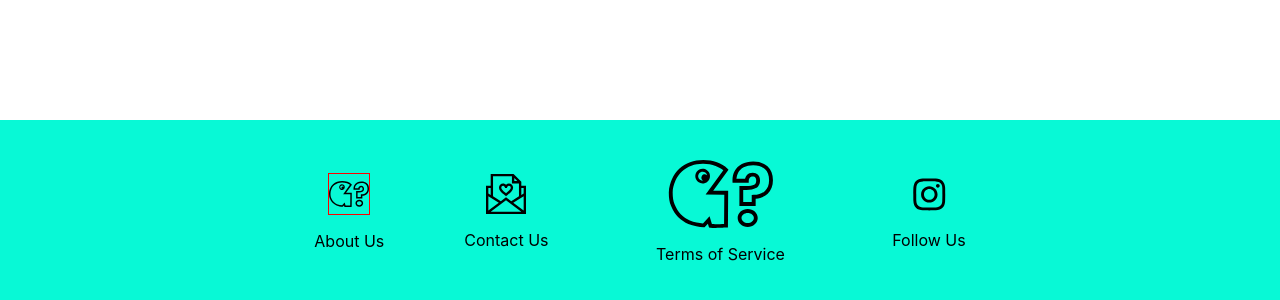
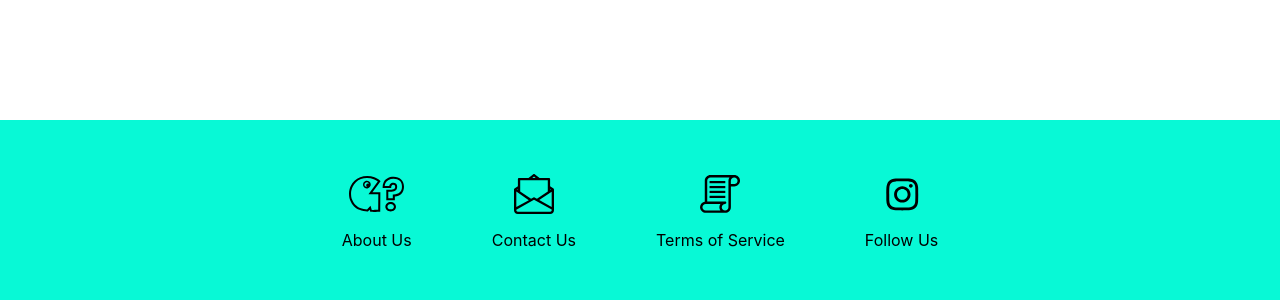
Before and after one commit to WildCodeSchool/Paris-0919-P2-Diabete, a React (Create React App) app in the folder ohmyg/: page / in a window 1280 px wide. Shown: the part 480-780 px from the top of the page. Built offline with nearby package versions, Linux system fonts and the light colour scheme.

Commit message:
footer with new icons

```diff
--- a/ohmyg/src/components/layout/Footer.css
+++ b/ohmyg/src/components/layout/Footer.css
@@ -16,12 +16,6 @@ a {
     color: black;
     display: flex;
 
-}
-
-.footer-icons {
-    width: 40px;
-    height: 40px;
-    border: 1px solid red;
 }
 
 @media screen and (max-width: 1050px) {
@@ -43,19 +37,8 @@ a {
     }
 
     a {
-        display: flex;
         justify-content: center;
         margin: 0 10px;
-        border: 1px solid blue;
-    }
-
-    p {
-        border: 1px solid black;
-    }
-
-    .aboutUs {
-        display: flex;
-        justify-content: flex-start;
     }
 }
 
--- a/ohmyg/src/components/layout/Footer.js
+++ b/ohmyg/src/components/layout/Footer.js
@@ -7,8 +7,7 @@ const Footer = () => {
             <div className="footer">
                 <a href="#">
                     <div className="aboutUs">
-                        <div className="footer-icons">
-                            <svg width="100%" height="100%" viewBox="0 0 180.7 118"  >
+                        <svg  width="55px" height="40px" viewBox="0 0 180.7 118"  >
                             <g>
                                 <path d="M103.6,16.8l-2.1-2c-4.6-4.5-10.7-8.1-18-10.7c-7.2-2.6-15.2-4-23.6-4c-8.1,0-15.9,1.2-23,3.8c-7.1,2.6-13.5,6.4-18.8,11.3
                                     c-5.4,4.9-9.6,11-12.7,18C3.2,38.4,0.1,46.6,0,56.4c-0.1,9.4,1.1,16.8,3.8,23.2C7.3,88,11.4,94.5,16,98.9
@@ -35,47 +34,35 @@ const Footer = () => {
                                     c8.6,0,15.3,2.2,20.3,6.7c4.9,4.4,7.3,10.7,7.3,19.3C174,43.2,171.6,49.2,166.9,53.6z"/>
                             </g>
                         </svg>
-                        </div>
                         <p>About Us</p>
                     </div>
                 </a>
                 <a href="#">
                     <div className="contactUs">
-                        <svg id="Capa_1" enable-background="new 0 0 512 512" height="40" viewBox="0 0 512 512" width="40" xmlns="http://www.w3.org/2000/svg">
-                            <path d="m452 98.787-98.787-98.787h-293.213v150h-60v362h512v-362h-60zm-90-47.574 38.787 38.787h-38.787zm-272-21.213h242v90h90v166.186l-99.189 61.993-66.811-49.901-66.379 49.578-99.621-61.908zm-60 150h30v87.304l-30-18.643zm0 103.982 133.808 83.154-133.808 99.939zm30.15 198.018 195.85-146.278 195.851 146.278zm421.85-14.925-133.401-99.636 133.401-83.375zm0-287.075v68.686l-30 18.75v-87.436z"/>
-                            <path d="m230.556 263.475c16.282 13.888 15.309 13.164 25.444 21.913 9.257-7.974 9.238-8.129 26.596-22.834 35.982-30.483 64.404-54.56 64.404-87.622 0-30.803-23.187-54.932-52.788-54.932-14.49 0-27.615 5.949-37.966 17.206-8.913-9.944-21.393-17.206-37.458-17.206-29.6 0-52.788 24.129-52.788 54.932 0 33.474 27.078 56.573 64.556 88.543zm-11.768-113.475c14.375 0 20.838 15.274 22.476 19.955l3.515 10.045h22.441l3.516-10.045c.285-.815 7.172-19.955 23.476-19.955 12.991 0 22.788 10.718 22.788 24.932 0 19.159-23.74 39.27-53.796 64.731-2.362 2.001-4.76 4.032-7.19 6.1-2.025-1.732-4.02-3.433-5.988-5.113-32.534-27.751-54.026-46.085-54.026-65.718 0-14.214 9.797-24.932 22.788-24.932z"/>
+                        <svg  width="40px" height="40px" viewBox="0 0 114 114"  >
+                            <path d="M112.6,41.3l-9.7-6.4V14.4c0-1.8-1.5-3.3-3.3-3.3H72.8L59,0.6c-1.2-0.9-2.8-0.9-4,0L41.3,11.1H14.4c-1.8,0-3.3,1.5-3.3,3.3
+                            v20.5l-9.7,6.4C0.5,41.9,0,43,0,44v59.3c0,5.9,4.8,10.7,10.7,10.7h92.6c5.9,0,10.7-4.8,10.7-10.7V44C114,42.9,113.5,41.9,112.6,41.3
+                            z M102.9,42.8l1.9,1.3l-1.9,1.3V42.8z M57,7.4l4.8,3.7h-9.7L57,7.4z M17.7,17.7h78.6v32.1l-30.9,21l-6.8-3.8c-1-0.6-2.2-0.6-3.2,0
+                            l-6.8,3.8L17.7,49.8V17.7z M11.1,42.8v2.5L9.3,44L11.1,42.8z M6.6,50.2l35.6,24.3L6.6,94.1V50.2z M107.4,103.3
+                            c0,2.3-1.8,4.1-4.1,4.1H10.7c-2.3,0-4.1-1.8-4.1-4.1v-1.6L57,73.7l50.4,27.8V103.3z M107.4,94L71.9,74.4l35.5-24.1V94z"/>
                         </svg>
                         <p>Contact Us</p>
                     </div>
                 </a>
                 <a href="#">
                     <div className="terms">
-                    <svg width="100%" height="100%" viewBox="0 0 180.7 118"  >
-                                <g>
-                                    <path d="M103.6,16.8l-2.1-2c-4.6-4.5-10.7-8.1-18-10.7c-7.2-2.6-15.2-4-23.6-4c-8.1,0-15.9,1.2-23,3.8c-7.1,2.6-13.5,6.4-18.8,11.3
-                                    c-5.4,4.9-9.6,11-12.7,18C3.2,38.4,0.1,46.6,0,56.4c-0.1,9.4,1.1,16.8,3.8,23.2C7.3,88,11.4,94.5,16,98.9
-                                    c5.9,5.6,11.4,9.4,17.9,12.1c8.7,3.6,19.2,5.2,26.5,5.8l1.6,0.1l5.8-6.3l2,6.7l2.2,0.2c2.5,0.3,5.8,0.4,9.2,0.4
-                                    c8.4,0,17.7-0.6,18.3-0.6l3.1-0.2l0.4-63.6L77,53.3L103.6,16.8z M96.3,60.2l-0.4,50.7c-5,0.2-14.7,0.6-21.1,0.3l-4.1-13.6L59.3,110
-                                    c-6.7-0.7-15.5-2.1-22.8-5.1c-5.7-2.4-10.6-5.7-15.8-10.7C16.7,90.3,13.1,84.5,10,77c-2.3-5.6-3.3-11.9-3.3-20.6
-                                    c0-6.6,1.6-13,4.9-20.7C14.3,29.6,18,24.3,22.7,20c4.7-4.3,10.2-7.6,16.5-9.9c6.3-2.3,13.3-3.5,20.6-3.4c7.7,0.1,14.8,1.3,21.4,3.6
-                                    c5.3,1.9,9.8,4.4,13.4,7.3L63.9,59.9L96.3,60.2z"/>
-                                    <path d="M69,35.5c2-2.7,2.8-6.1,2.3-9.5c-0.5-3.4-2.3-6.3-5.1-8.3h0c-5.7-4.1-13.7-2.9-17.8,2.8s-2.9,13.7,2.8,17.8
-                                    c2.2,1.6,4.8,2.5,7.5,2.5c0.7,0,1.3-0.1,2-0.2C64,40.1,67,38.3,69,35.5z M54.1,34.4c-3.5-2.6-4.3-7.5-1.7-11
-                                    c1.5-2.1,3.9-3.2,6.4-3.2c1.6,0,3.2,0.5,4.6,1.5h0c1.6,1.2,2.7,2.9,3.1,4.9c-0.2-0.2-0.4-0.4-0.7-0.6c-2.6-1.9-6.3-1.3-8.2,1.3
-                                    c-1.9,2.6-1.3,6.3,1.3,8.2c0.2,0.2,0.5,0.3,0.8,0.5C57.7,36,55.7,35.5,54.1,34.4z"/>
-                                </g>
-                                <g>
-                                    <path  d="M136.9,116.1c9.6,0,17.4-6.9,17.4-15.5s-7.8-15.5-17.4-15.5c-9.6,0-17.4,6.9-17.4,15.5
-                                    S127.3,116.1,136.9,116.1z M136.9,91.9c5.9,0,10.7,3.9,10.7,8.8c0,4.8-4.8,8.8-10.7,8.8c-5.9,0-10.7-3.9-10.7-8.8
-                                    C126.2,95.8,131,91.9,136.9,91.9z"/>
-                                    <path  d="M180.7,35.3c0-10.4-3.2-18.6-9.5-24.3c-6.2-5.6-14.5-8.5-24.8-8.5c-7.6,0-14.1,1.5-19.6,4.4
-                                    c-5.6,2.9-9.8,7.1-12.5,12.3c-2.7,5.1-4,10.8-3.8,16.9l0.1,3.2h28.1V36c0-2.2,0.6-4,1.9-5.3c0.7-0.8,2.1-1.9,5.1-1.9
-                                    c2.5,0,3.7,0.9,4.4,1.6c1.1,1.1,1.6,2.8,1.6,5.1c0,4.8-1.9,6.4-3.6,7.3c-3,1.6-7.5,2.5-13.3,2.5h-12.3v34.4h28.2V67.1l0.5,0
-                                    c8.2-0.8,15.1-3.6,20.4-8.5C177.6,52.9,180.7,45.1,180.7,35.3z M166.9,53.6c-4.9,4.5-11.4,6.8-19.7,6.9l-3.3,0.1v12.3h-14.8v-21
-                                    h5.6c7,0,12.4-1.1,16.5-3.3c3.2-1.7,7.1-5.4,7.1-13.2c0-4-1.2-7.3-3.5-9.7c-2.3-2.4-5.5-3.7-9.2-3.7c-4.2,0-7.6,1.4-10,4.1
-                                    c-1.6,1.7-2.7,3.8-3.2,6.1l-0.1,0.4h-15l0.1-0.6c0.3-3.5,1.3-6.7,2.9-9.8c2.1-4,5.3-7.1,9.7-9.5c4.5-2.4,10-3.6,16.4-3.6
-                                    c8.6,0,15.3,2.2,20.3,6.7c4.9,4.4,7.3,10.7,7.3,19.3C174,43.2,171.6,49.2,166.9,53.6z"/>
-                                </g>
+                        <svg   width="40px" height="40px" viewBox="0 0 122.2 115.5" >
+                            <path d="M104.6,0H32.2c-9.7,0-17.6,7.8-17.6,17.3v63.8c-4.3,0.7-8,2.9-10.7,6.3c-2.9,3.6-4.2,8.1-3.7,12.6c1,8.8,8.5,15.4,17.5,15.4
+                            c0,0,0,0,0.1,0h59c9.7,0,17.6-7.8,17.6-17.3V34.6h10.3c9.7,0,17.6-7.8,17.6-17.3S114.3,0,104.6,0z M62.3,108.2H17.7
+                            c-5.6,0-10.2-4.5-10.2-10c0-5.5,4.6-10,10.2-10h44.6c-2.1,2.9-3.2,6.4-3.2,10S60.2,105.3,62.3,108.2z M86.9,17.3v80.9
+                            c0,5.5-4.6,10-10.2,10c-5.6,0-10.2-4.5-10.2-10c0-5.5,4.6-10,10.2-10c2,0,3.7-1.7,3.7-3.7c0-2-1.7-3.7-3.7-3.7H22.1V17.3
+                            c0-5.4,4.5-9.9,10.1-10h57.9C88,10.2,86.9,13.7,86.9,17.3z M107.8,26.8l-1.1,0.3c-0.9,0.2-1.9,0.3-3,0.3c-3.6,0-7.4-0.1-9.4-0.1
+                            c0-2.6-0.1-8.3,0-10c0-2.6,1-5.1,2.9-7c1.9-1.9,4.5-3,7.3-3c0,0,0,0,0,0c2.7,0,5.3,1.1,7.2,2.9c1.9,1.9,3,4.4,3,7.1
+                            C114.7,21.7,111.9,25.4,107.8,26.8z"/>
+                            <rect x="29.2" y="18" width="48.1" height="6.8"/>
+                            <rect x="29.2" y="33.2" width="48.1" height="6.8"/>
+                            <rect x="29.2" y="48" width="48.1" height="6.8"/>
+                            <rect x="29.2" y="63.2" width="48.1" height="6.8"/>
                         </svg>
                         <p>Terms of Service</p>
                     </div>
```
Lines whose indentation alone changed are shown as unchanged.
